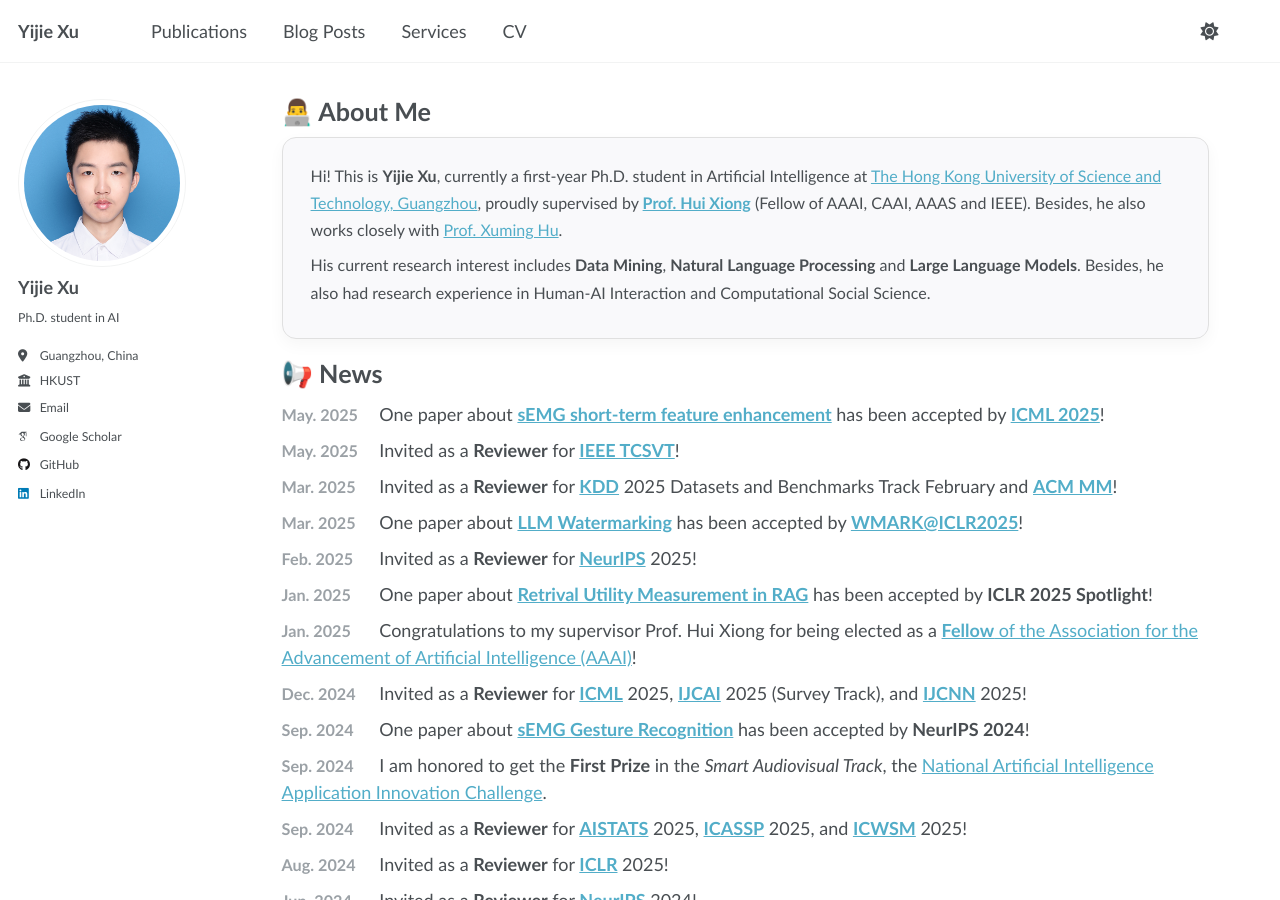
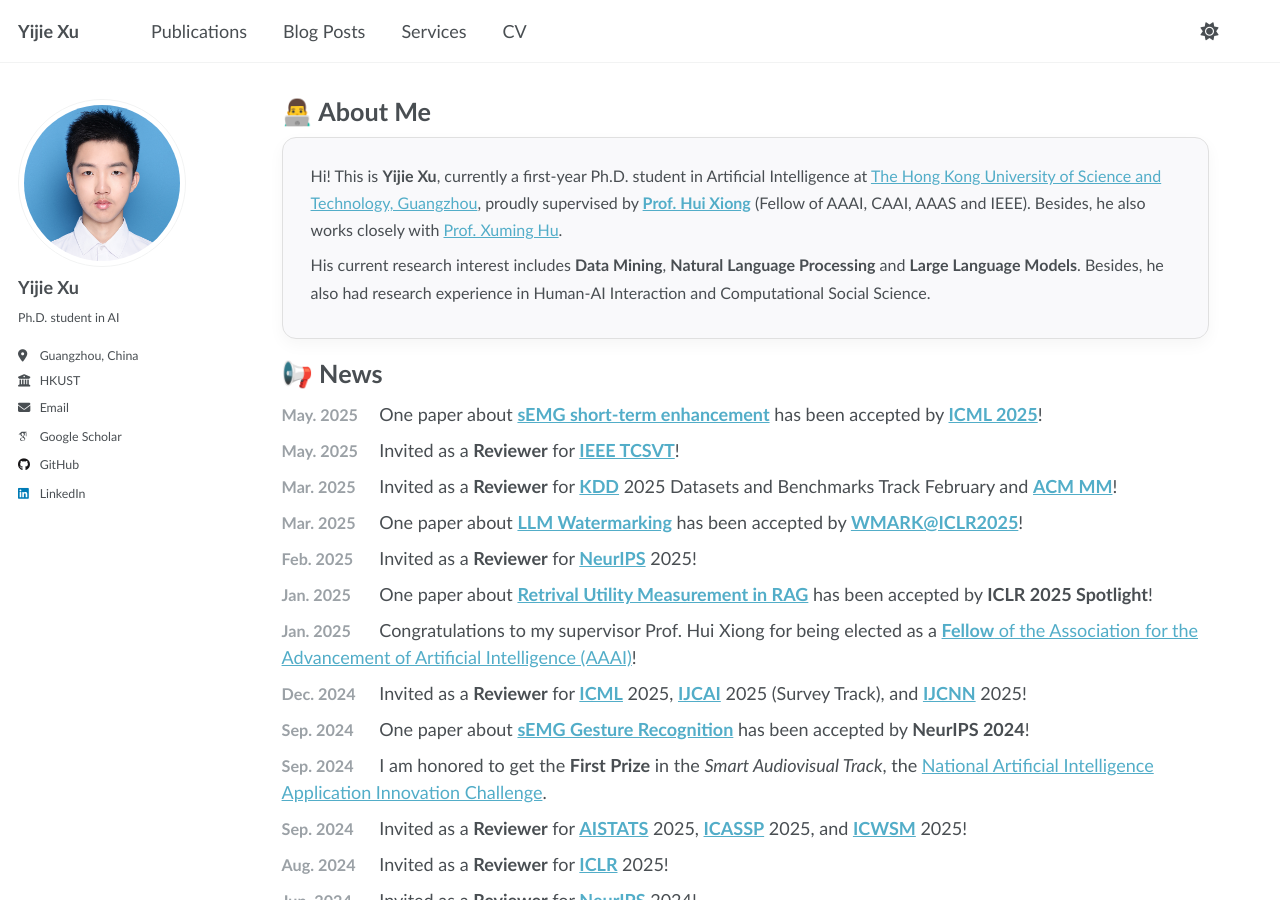
Before and after one commit to yeahjack/yeahjack.github.io, a Jekyll site: the page built from _pages/about.md, in a window 1280 px wide and 900 px high. Built offline with Jekyll 4.4.1, drawn with Linux system fonts in a browser that asks for light colours; some web fonts are replaced; a script that is not in the unit is left out.

Commit message:
fix intro

```diff
--- a/_pages/about.md
+++ b/_pages/about.md
@@ -22,7 +22,7 @@ redirect_from:
 </div>
 
 # 📢 News
-<span class="news-date">May. 2025</span> One paper about [**sEMG short-term feature enhancement**](https://openreview.net/forum?id=C0xvseVIPU) has been accepted by [**ICML 2025**](https://icml.cc/)!
+<span class="news-date">May. 2025</span> One paper about [**sEMG short-term enhancement**](https://openreview.net/forum?id=C0xvseVIPU) has been accepted by [**ICML 2025**](https://icml.cc/)!
 
 <span class="news-date">May. 2025</span> Invited as a **Reviewer** for [**IEEE TCSVT**](https://ieeexplore.ieee.org/xpl/RecentIssue.jsp?punumber=76)!
 
```
